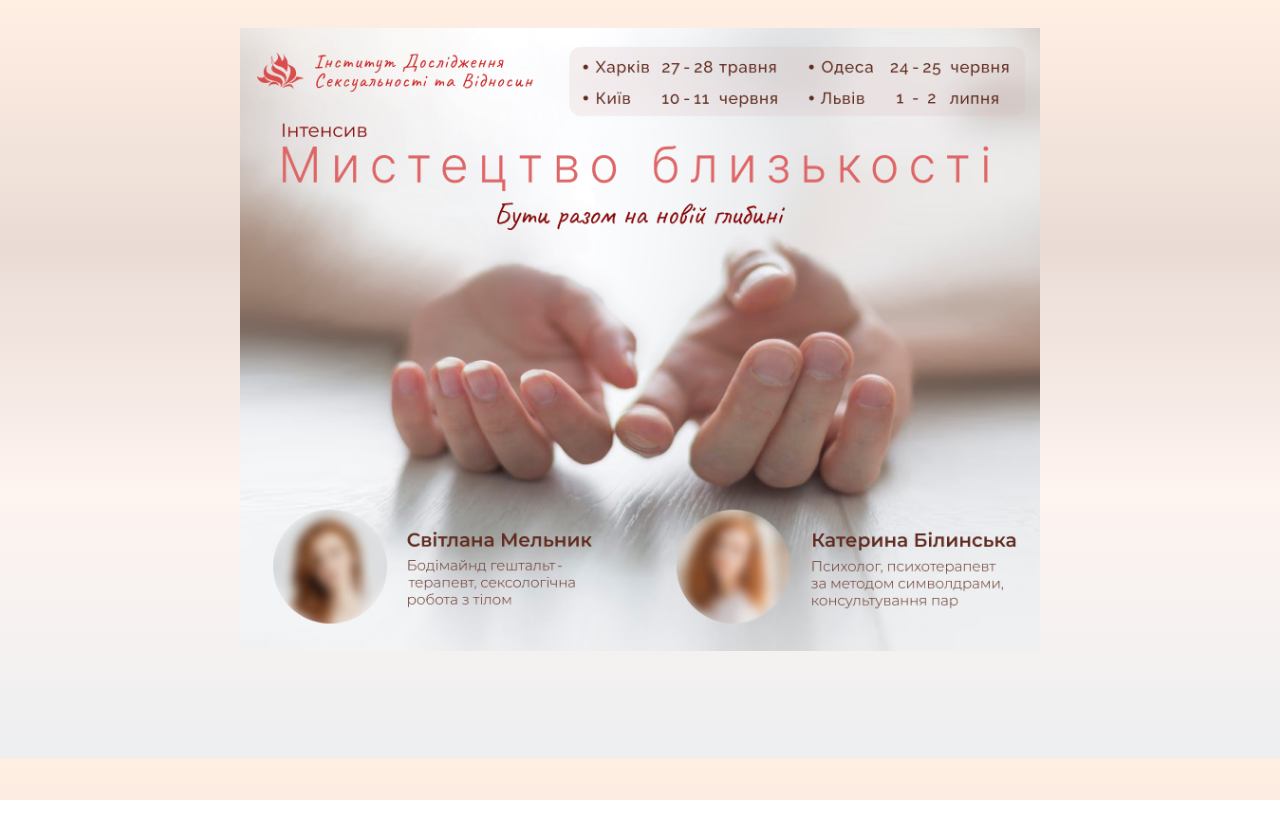
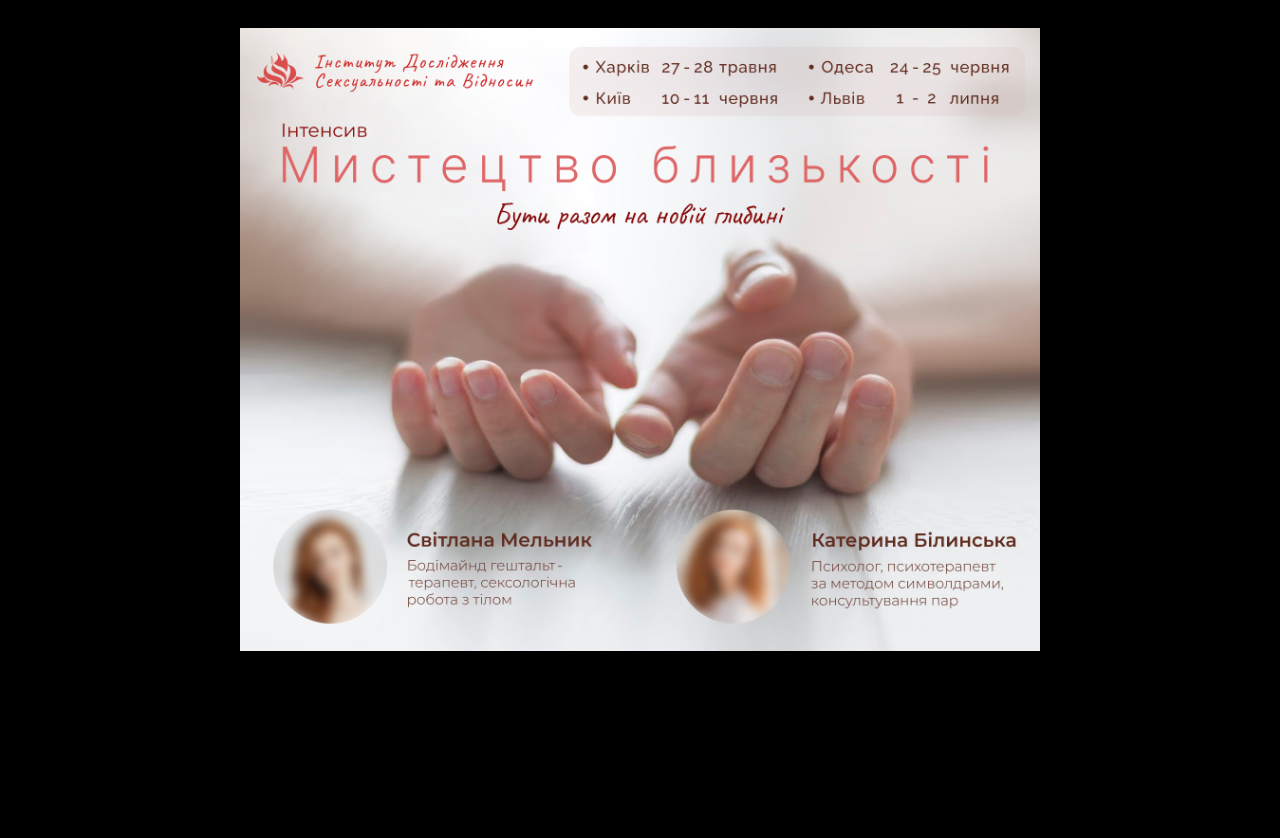
Before and after one commit to MedvePoh/Banner, a plain HTML site: page index.html in a window 1280 px wide. Before the commit the page ends 800 px from the top, so only its background shows below. Drawn offline with Linux system fonts and the light colour scheme.

Commit message:
Update style.css

```diff
--- a/style.css
+++ b/style.css
@@ -1,5 +1,6 @@
 body {
-    background: linear-gradient(0deg, #eeeff1 2%, #fef4f0, #eadbd5, #ffefe3)
+    background-color: #000;
+    height: 1000px;
 }
 
 .main {
```
